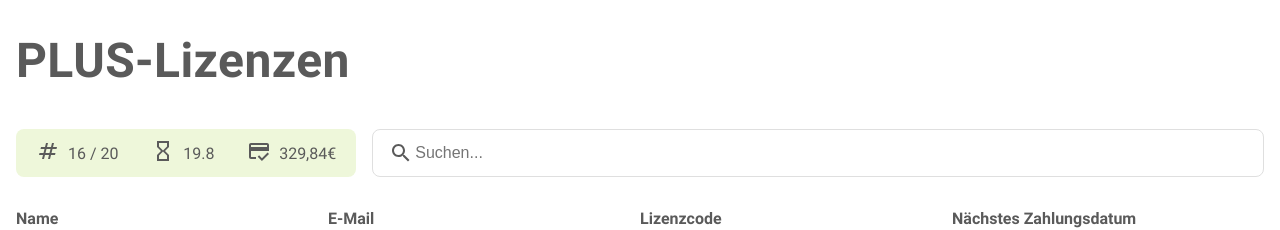
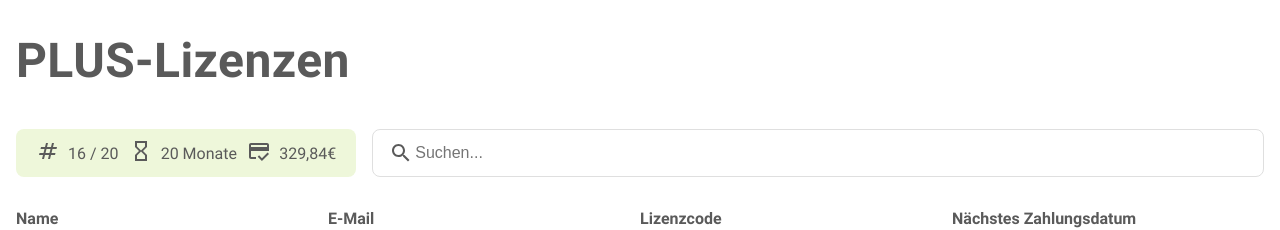
Before and after one commit to claraw-19/plus, a Next.js app: page / in a window 1280 px wide. Shown: the top 230 px of the page. Built offline with nearby package versions, Linux system fonts and the light colour scheme.

Commit message:
search also changes kpi

```diff
--- a/components/Plus/Kpi.jsx
+++ b/components/Plus/Kpi.jsx
@@ -79,7 +79,7 @@ export default function KPI({ users }) {
           <Styled.HoverEffect $description="⌀ Costumer Lifetime">
             <HourglassEmptyIcon />
           </Styled.HoverEffect>
-          {calcAverageCostumerLifetime}
+          {Math.round(calcAverageCostumerLifetime)} Monate
         </Styled.IconTextWrapper>
         <Styled.IconTextWrapper>
           <Styled.HoverEffect $description="monatlicher AE">
--- a/pages/index.jsx
+++ b/pages/index.jsx
@@ -38,7 +38,7 @@ export default function Plus() {
       <Styled.Header>
         <h1>PLUS-Lizenzen</h1>
         <Styled.KPIAndSearchWrapper>
-          <KPI users={users} />
+          <KPI users={filteredUsers} />
           <SearchBar users={users} onSearch={setFilteredUsers} />
         </Styled.KPIAndSearchWrapper>
 
```
